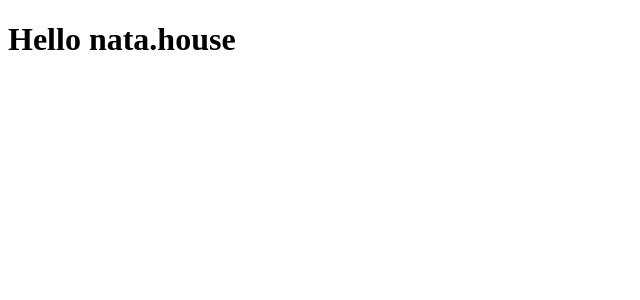
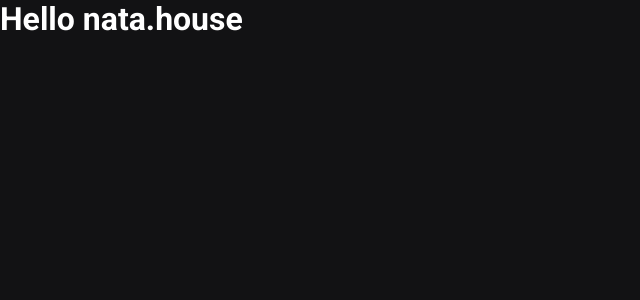
Before and after one commit to icarofs/natahouse-challenge-swapi, a Next.js app: page / in a window 1280 px wide. Shown: the top 300 px of the page, without its empty margins (0-640 px from the left). Built offline with nearby package versions, Linux system fonts and the light colour scheme.

Commit message:
Add global css

```diff
--- a/src/pages/_app.jsx
+++ b/src/pages/_app.jsx
@@ -1,3 +1,5 @@
+import "../styles/global.scss";
+
 function MyApp({ Component, pageProps }) {
   return <Component {...pageProps} />;
 }
--- /dev/null
+++ b/src/styles/global.scss
@@ -0,0 +1,27 @@
+* {
+  margin: 0;
+  padding: 0;
+  box-sizing: border-box;
+}
+
+:root {
+  --white: #fff;
+  --gray-900: #121214;
+}
+
+body {
+  background: var(--gray-900);
+  color: var(--white);
+}
+
+body,
+input,
+textarea,
+select,
+button {
+  font: 400 1rem "Roboto", sans-serif;
+}
+
+button {
+  cursor: pointer;
+}
```
